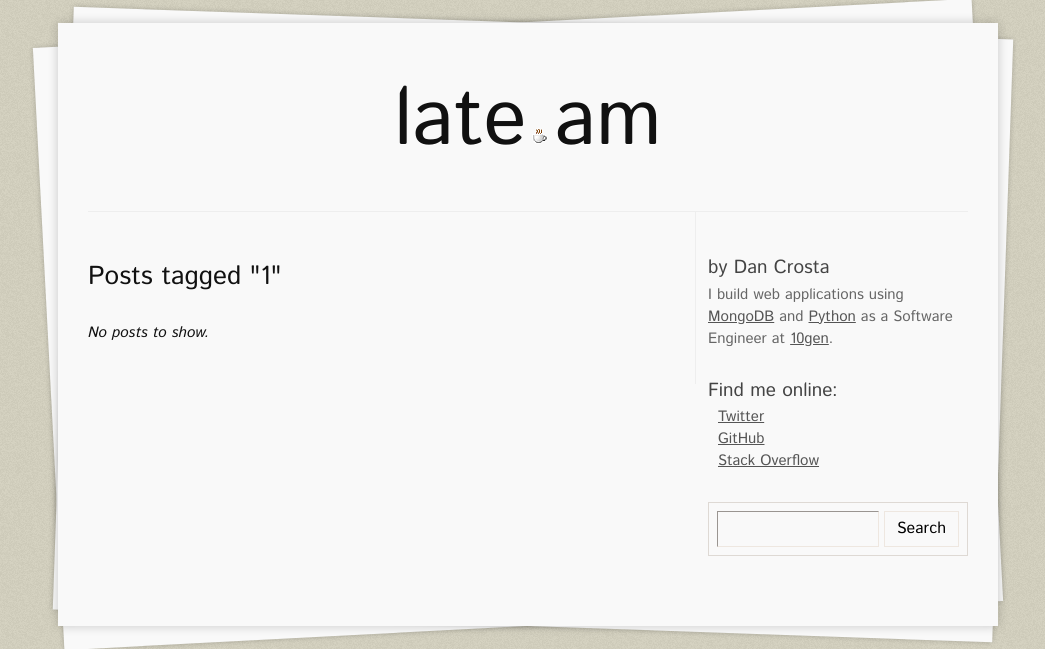
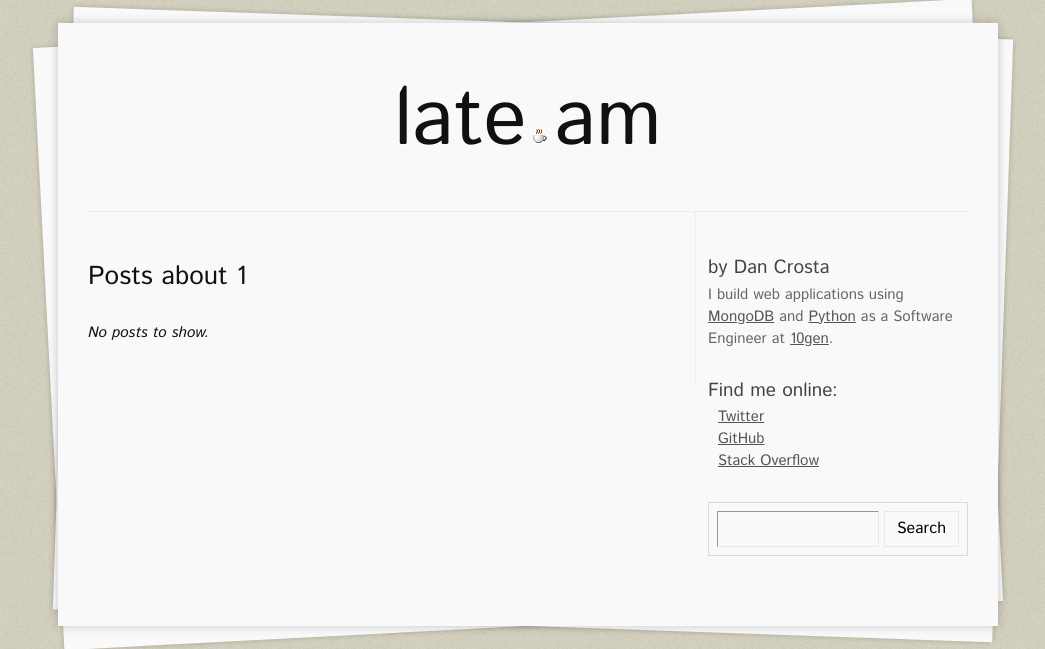
Before and after one commit to dcrosta/plog, a Flask app: page /tag/1 in a window 1280 px wide. Shown: the part 17-666 px from the top of the page, without its empty margins (112-1157 px from the left). Run offline with Flask 2, Linux system fonts and the light colour scheme; data that the repository does not hold is empty.

Commit message:
change header on tag archive

```diff
--- a/plog/templates/archive.html
+++ b/plog/templates/archive.html
@@ -6,7 +6,7 @@
     {% if start %}
     <h1>{{start|datetime(fmt)}}</h1>
     {% elif tag %}
-    <h1>Posts tagged "{{tag}}"</h1>
+    <h1>Posts about {{tag}}</h1>
     {% endif %}
     <div id="archive">
       {% for post in posts %}
```
